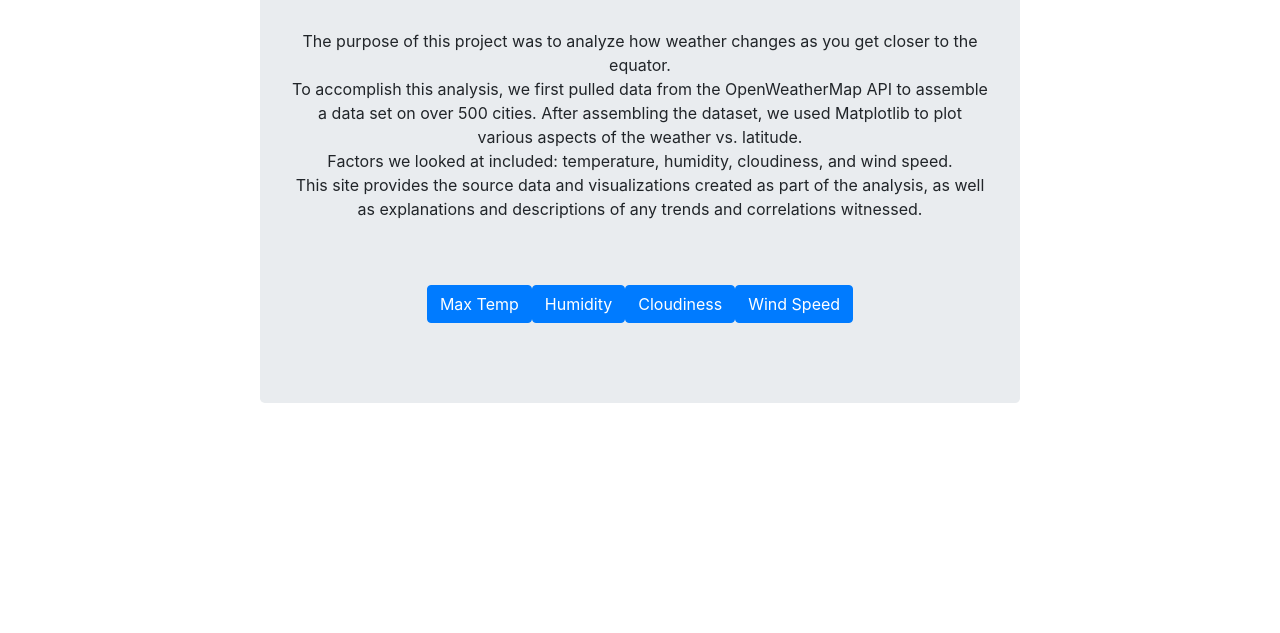
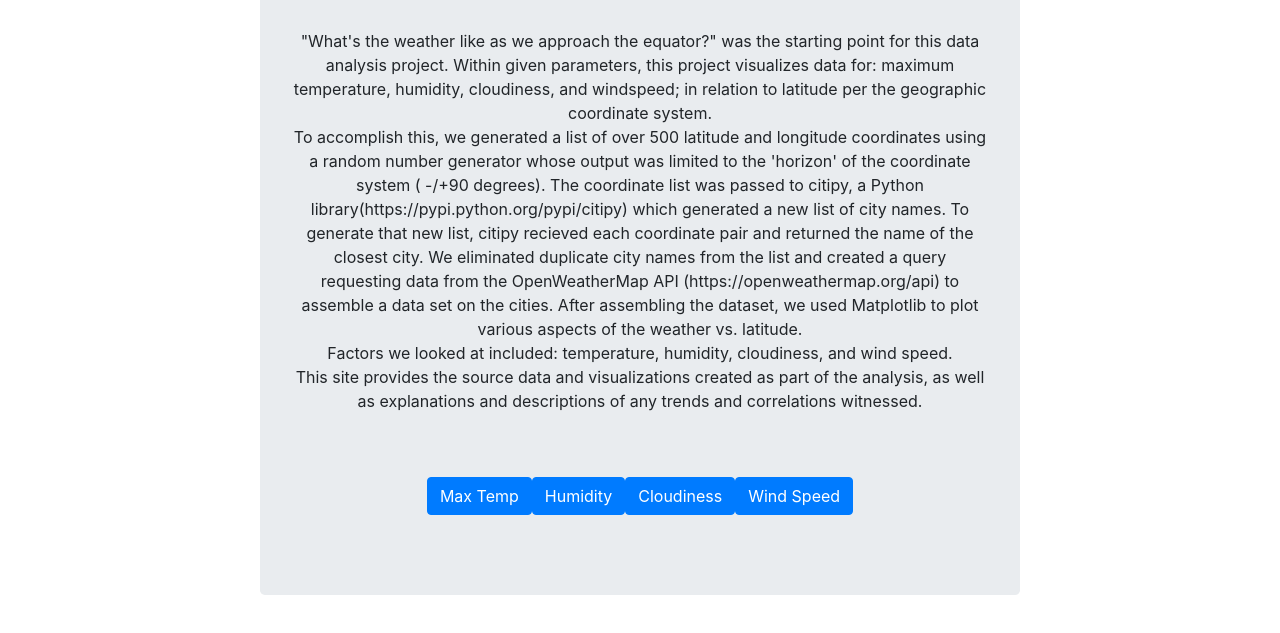
Before and after one commit to adrianvtx/Weather_Analysis, a plain HTML site: page index.html in a window 1280 px wide. Shown: the part 191-824 px from the top of the page. Before the commit the page ends 800 px from the top, so only its background shows below. Drawn offline with Linux system fonts and the light colour scheme.

Commit message:
Update index.html

```diff
--- a/index.html
+++ b/index.html
@@ -32,7 +32,7 @@
     <div id="jumbo">
         <div class="jumbotron">
             <h1>Latitude vs. X<br></h1>
-            <p><br>The purpose of this project was to analyze how weather changes as you get closer to the equator.<br>To accomplish this analysis, we first pulled data from the OpenWeatherMap API to assemble a data set on over 500 cities. After assembling
+            <p><br> "What's the weather like as we approach the equator?" was the starting point for this data analysis project. Within given parameters, this project visualizes data for: maximum temperature, humidity, cloudiness, and windspeed; in relation to latitude per the geographic coordinate system.<br>To accomplish this, we generated a list of over 500 latitude and longitude coordinates using a random number generator whose output was limited to the 'horizon' of the coordinate system ( -/+90 degrees). The coordinate list was passed to citipy, a Python library(https://pypi.python.org/pypi/citipy) which generated a new list of city names. To generate that new list, citipy recieved each coordinate pair and returned the name of the closest city.  We eliminated duplicate city names from the list and created a query requesting data from the OpenWeatherMap API (https://openweathermap.org/api) to assemble a data set on the cities. After assembling
                 the dataset, we used Matplotlib to plot various aspects of the weather vs. latitude.<br>Factors we looked at included: temperature, humidity, cloudiness, and wind speed.<br>This site provides the source data and visualizations created
                 as part of the analysis, as well as explanations and descriptions of any trends and correlations witnessed.<br><br><br></p>
             <p><a class="btn btn-primary" role="button" href="Max%20Temp.html">Max Temp</a><a class="btn btn-primary" role="button" href="humidity.html">Humidity</a><a class="btn btn-primary" role="button" href="cloudiness.html">Cloudiness</a><a class="btn btn-primary"
```
